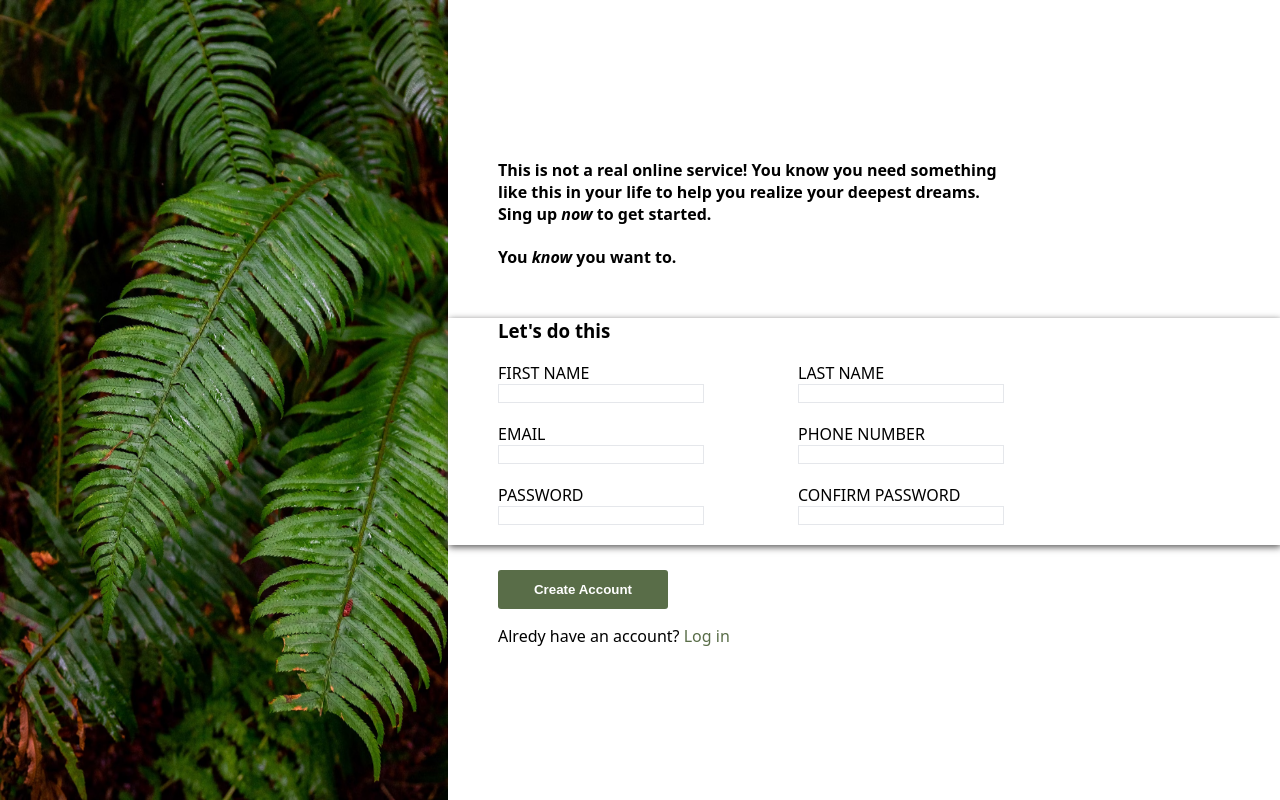
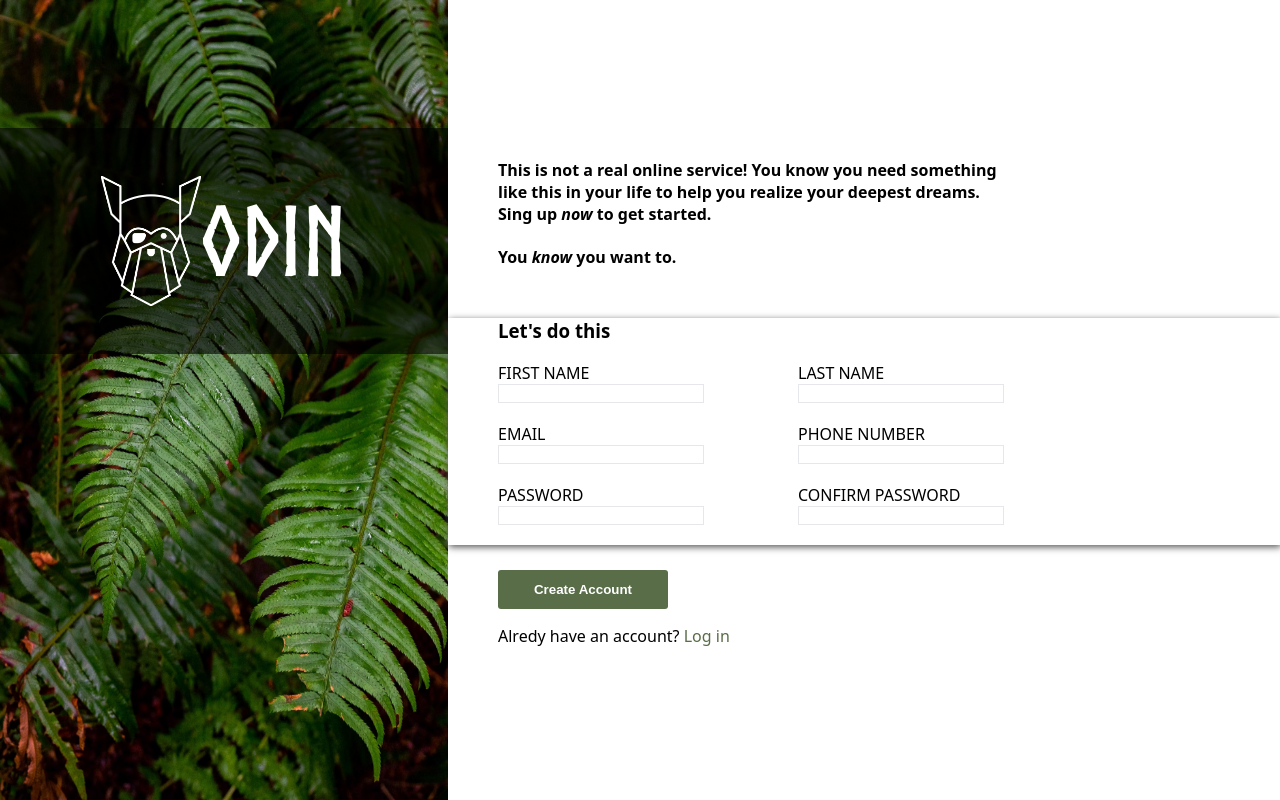
Before and after one commit to HeitorHMA/Sign-In-Form, a plain HTML site: page index.html in a window 1280 px wide. Drawn offline with Linux system fonts and the light colour scheme.

Commit message:
Add text over leaf image and finalize project

```diff
--- a/index.html
+++ b/index.html
@@ -9,6 +9,10 @@
 <body>
         <div class="leaf-logo">
             <img class= "leafphoto" src="imgs/photo-1585202900225-6d3ac20a6962.avif" alt="Beautiful picture of plants">
+            <div class="card-body">
+                <img src="imgs/odin-lined.png" alt="" class="odinlogo">
+                <h1>ODIN</h1>
+            </div>
         </div>
         <div class="body-main">
         <div class="input-box">
--- a/style.css
+++ b/style.css
@@ -82,6 +82,24 @@ a{
     text-decoration: none;
 
 }
+.odinlogo{
+    width: 100px;
+    height: 130px;
+}
+.card-body {
+    justify-content: center;
+    align-items: center;
+    display: flex;
+    position: absolute;
+    background: rgb(0, 0, 0, 0.6);
+
+    color: rgb(255, 255, 255);
+    top: 8rem;
+    text-align: center;
+    font-size: 48px;
+    font-family: norsepro;
+    width:35vw;
+}
 
 @font-face {
     font-family: norsepro;
```
